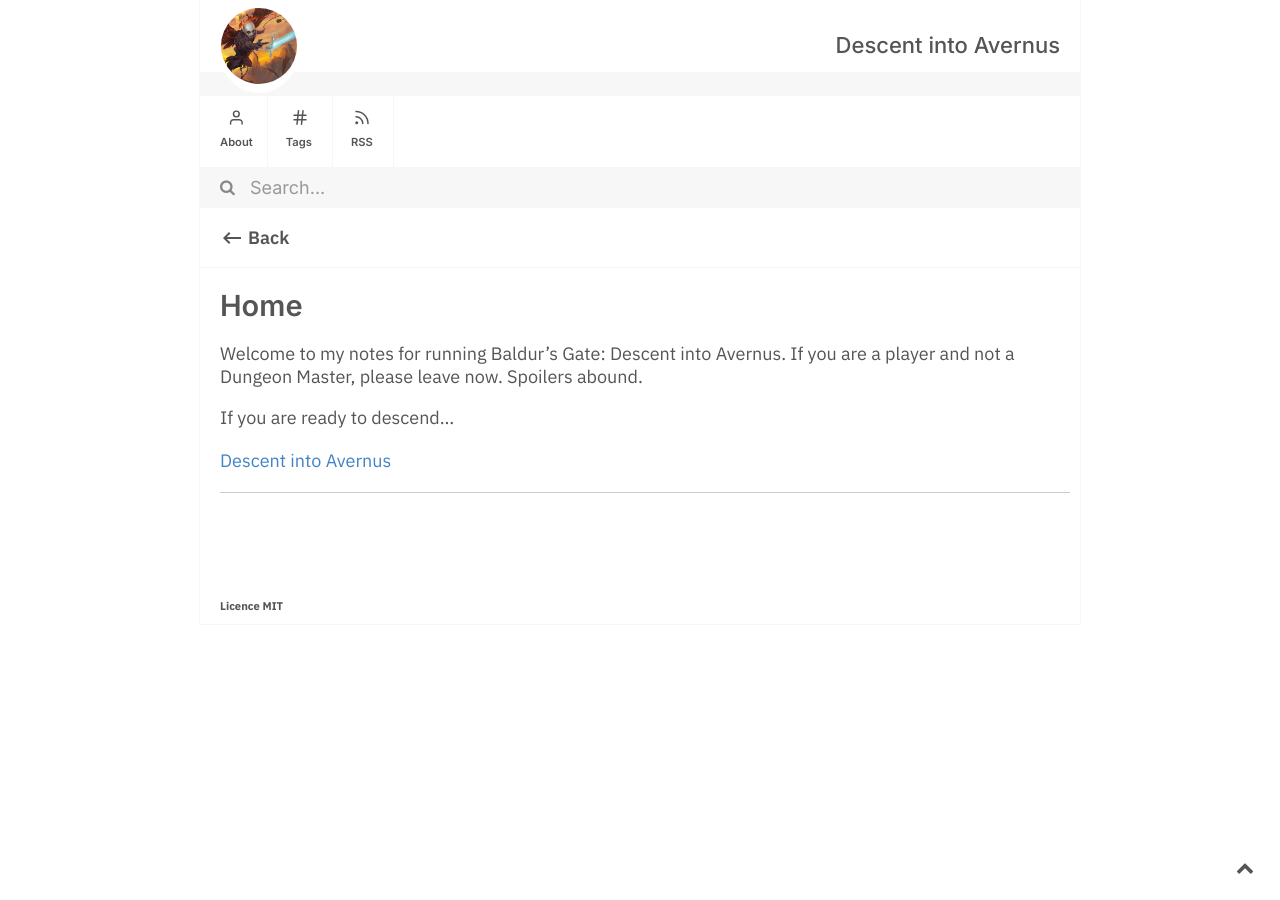
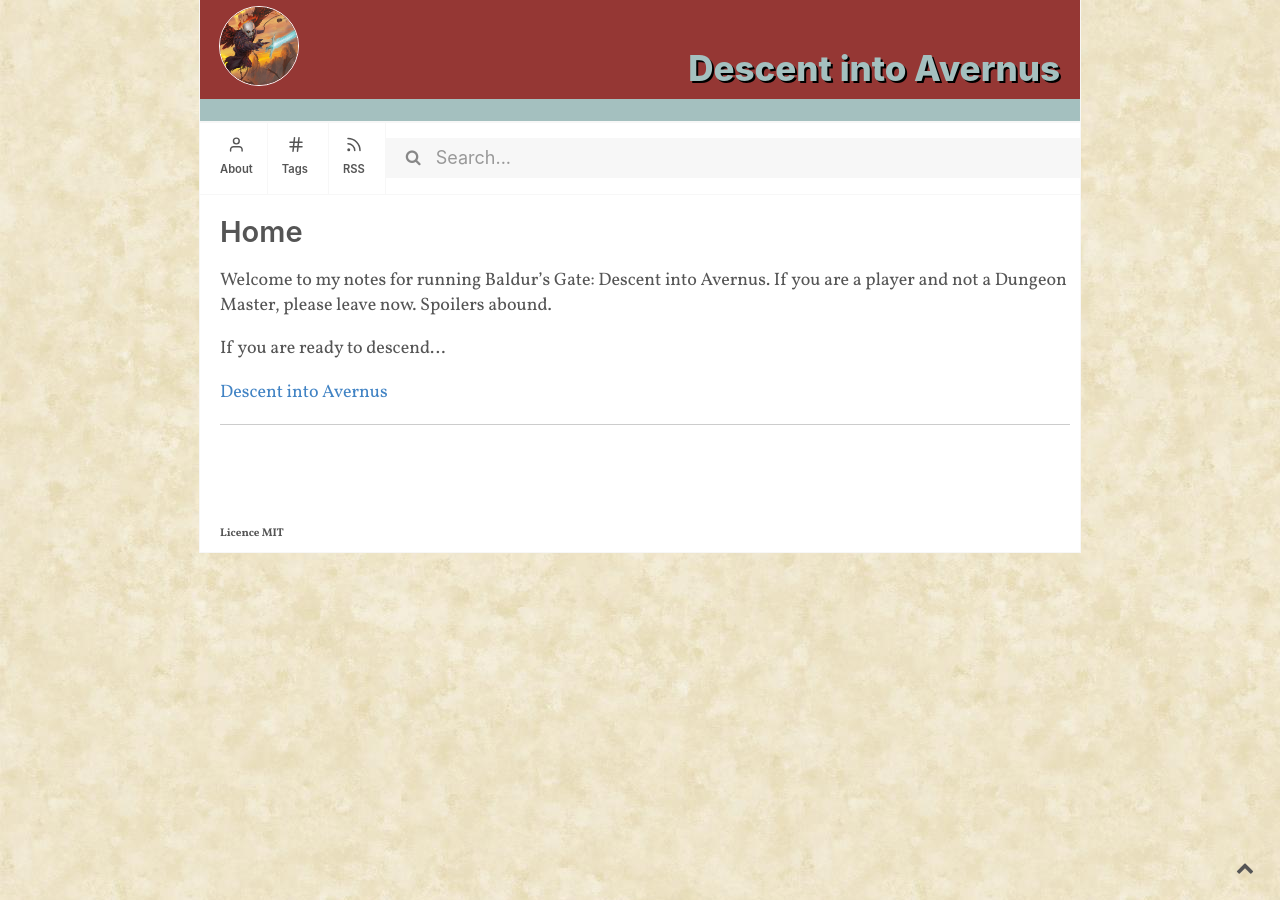
Before and after one commit to timsaucer/avernus, a Jekyll site: the page built from index.md, in a window 1280 px wide. Built offline with Jekyll 4.4.1, drawn with Linux system fonts in a browser that asks for light colours; some web fonts are replaced.

Commit message:
Prettify

```diff
--- a/_includes/header.html
+++ b/_includes/header.html
@@ -2,7 +2,7 @@
 <header>
     <div class="dashboard disable-select">
         <div class="site-heading profile-board-col">
-           <h4 class="medium"><a href="/">{{site.title}}</a></h4>
+           <h4>{{site.title}}</h4>
         </div>
         <div class="userboard profile-board-col">
             <div class="username">
@@ -51,12 +51,15 @@
             </a>
         </div>
 
-    </div>
-    <div class="searchbar search-container">
-        <i class="fa fa-search" aria-hidden="true"></i>
-        <label for="search-input"></label>
-        <input type="text" oninput="changeResultContainerDisp(this.value)" id="search-input" autocomplete="off" placeholder="Search..."/>
-        <ul id="results-container"></ul>
+        <div class="searchbar-container">
+            <div class="searchbar">
+                <i class="fa fa-search" aria-hidden="true"></i>
+                <label for="search-input"></label>
+                <input type="text" oninput="changeResultContainerDisp(this.value)" id="search-input" autocomplete="off" placeholder="Search..."/>
+                <ul id="results-container"></ul>
+            </div>
+        </div>
+
     </div>
     <script src="{{ site.baseurl }}/assets/js/simple-jekyll-search.min.js"></script>
     <script>
@@ -88,16 +91,5 @@
 
 
     </script>
-    {%- if page.permalink != "/" -%}
-    <div class="main-site-subheader disable-select" id="scroll-head" onclick="window.location.assign('/');">
-        <div class="back-icon">
-            <svg class="ripple" xmlns="http://www.w3.org/2000/svg" height="24" viewBox="0 0 24 24" width="24">
-                <path d="M0 0h24v24H0z" fill="none"/>
-                <path d="M21 11H6.83l3.58-3.59L9 6l-6 6 6 6 1.41-1.41L6.83 13H21z"/>
-            </svg>
-        </div>
-        <p class="back-p">Back</p>
-    </div>
-    {%- endif -%}
 
 </header>
--- a/assets/css/style.css
+++ b/assets/css/style.css
@@ -6,8 +6,10 @@ layout: stylesheet
  *             PREDEFINE TAGS CSS                     *
 *******************************************************/
 
-@import url('https://fonts.googleapis.com/css2?family=EB+Garamond:ital,wght@0,400;0,500;0,600;0,700;0,800;1,400;1,500;1,600;1,700;1,800&family=Inter:wght@100;200;300;400;500;600;700;800;900&display=swap');
-@import url('https://fonts.googleapis.com/css2?family=IBM+Plex+Sans:ital,wght@0,100;0,200;0,300;0,400;0,500;0,600;0,700;1,100;1,200;1,300;1,400;1,500;1,600;1,700&display=swap');
+@import url('https://fonts.googleapis.com/css2?family=Rakkas:ital,wght@0,100;0,200;0,300;0,400;0,500;0,600;0,700;1,100;1,200;1,300;1,400;1,500;1,600;1,700&display=swap');
+@import url('https://fonts.googleapis.com/css2?family=Trirong:ital,wght@0,100;0,200;0,300;0,400;0,500;0,600;0,700;1,100;1,200;1,300;1,400;1,500;1,600;1,700&display=swap');
+@import url('https://fonts.googleapis.com/css2?family=Vollkorn:ital,wght@0,100;0,200;0,300;0,400;0,500;0,600;0,700;1,100;1,200;1,300;1,400;1,500;1,600;1,700&display=swap');
+
 @import "{{ site.baseurl }}/assets/css/highlight.css";
 /* Containers: Body, Container, Box, Main, Header, Content */
 
@@ -17,6 +19,7 @@ html {
 
 body {
     counter-reset: sidenote-counter;
+    background-image: url("/avernus/assets/img/parchment-wallpaper.jpg");
 }
 
 .container {
@@ -42,6 +45,7 @@ body {
     width: 80%;
     position: absolute;
     top: 0px;
+    background-color: #fff;
 }
 
 header {
@@ -82,15 +86,20 @@ h6 {
     font-size: 13px;
 }
 
-h1, h2, h3, h4, h5, h6 {
+h1, h2 {
     color: #555555;
-    font-family:  Inter, 'Segoe UI', Roboto, 'Helvetica Neue', Arial, sans-serif;
+    font-family: Trirong, Inter, 'Segoe UI', Roboto, 'Helvetica Neue', Arial, sans-serif;
+    font-weight: 600;
+}
+h3, h4, h5, h6 {
+    color: #555555;
+    font-family: Vollkorn, Inter, 'Segoe UI', Roboto, 'Helvetica Neue', Arial, sans-serif;
     font-weight: 600;
 }
 
 a, p, ul, li, ol, table, span, blockquote {
     color: #555555;
-    font-family:  'IBM Plex Sans', Inter, 'Segoe UI', Roboto, 'Helvetica Neue', Arial, sans-serif;
+    font-family:  Vollkorn, Inter, 'Segoe UI', Roboto, 'Helvetica Neue', Arial, sans-serif;
     font-size: 18px;  /* Let's set the font-size to something old-man friendly */
 }
 
@@ -151,7 +160,7 @@ code {
     background-color: #f7f7f7;
     border-radius: 5px;
     border: none;
-    font-family: 'IBM Plex Sans', Inter, 'Segoe UI', Roboto, Oxygen, Ubuntu, Cantarell, 'Open Sans', 'Helvetica Neue', sans-serif !important;
+    font-family: Vollkorn, Inter, 'Segoe UI', Roboto, Oxygen, Ubuntu, Cantarell, 'Open Sans', 'Helvetica Neue', sans-serif !important;
 }
 
 .serif code {
@@ -159,7 +168,7 @@ code {
     background-color: #f7f7f7;
     border-radius: 5px;
     border: none;
-    font-family: 'EB Garamond', Georgia, serif !important;
+    font-family: Georgia, serif !important;
 }
 
 
@@ -259,20 +268,22 @@ hr {
 /* Blogposts: Post-heading, Post-subheading, Post-content, Related Posts*/
 
 .site-heading {
-    border-bottom: 2px solid #f7f7f7;
+    border-bottom: 2px solid #A4C0BF;
     flex: 0 0 20px;
     align-self: stretch;
     align-content: flex-end;
 }
 
 .site-heading h4 {
-    color: #555555;
-    font-family:  Inter, 'Segoe UI', Roboto, 'Helvetica Neue', Arial, sans-serif;
-    font-stretch: ultra-condensed;
+    color: #A4C0BF;
+    font-family:  Rakkas, Trirong, Inter, 'Segoe UI', Roboto, 'Helvetica Neue', Arial, sans-serif;
+    font-stretch: normal;
     float: right;
+    font-size: 35px;
     margin-bottom: 10px;
     margin-right: 20px;
-    font-weight: 500;
+    font-weight: 800;
+    text-shadow: 2px 2px #000;
 }
 
 .site-heading a {
@@ -286,10 +297,10 @@ hr {
 }
 
 .avatar-link {
-    background-color: #fff;
+    /* background-color: #fff; */
     border-radius: 50%;
     display: inline-block !important;
-    float: left;
+    float: none;
     margin: -35px 5px 0 8px;
     max-width: 100%;
     padding: 1px;
@@ -298,7 +309,7 @@ hr {
 }
 
 .avatar-img {
-    border: 2px solid #fff;
+    border: 1px solid #fff;
     color: #fff;
     border-radius: 50%;
     box-sizing: border-box;
@@ -312,10 +323,11 @@ hr {
     width: 100%;
     display: flex;
     flex-direction: column;
+    background-color: #953734;
 }
 
 .userboard {
-    background-color: #f7f7f7;
+    background-color: #A4C0BF;
     width: 100%;
 }
 
@@ -349,7 +361,7 @@ hr {
 .link-to-notes a {
     color: #4183c4;
     text-decoration: none;
-    font-family: 'IBM Plex Sans', 'Segoe UI', Roboto, Oxygen, Ubuntu, Cantarell, 'Open Sans', 'Helvetica Neue', sans-serif;
+    font-family: Vollkorn, 'Segoe UI', Roboto, Oxygen, Ubuntu, Cantarell, 'Open Sans', 'Helvetica Neue', sans-serif;
     font-size: 15px;
     margin-left: -3px;
 }
@@ -370,6 +382,7 @@ hr {
 .main-site-subheader {
     border-bottom: 1px solid #f7f7f7;
     padding-left: 15px;
+    display: flex;
 }
 
 .home, .categories, .rss, .projects {
@@ -544,15 +557,17 @@ hr {
 }
 
 .serif {
-    font-family: 'EB Garamond', Georgia, serif !important;
+    font-family: Georgia, serif !important;
 }
 
 .title-sans {
     font-family: Inter, 'Segoe UI', Roboto, Oxygen, Ubuntu, Cantarell, 'Open Sans', 'Helvetica Neue', sans-serif !important;
+    color: #000;
+    font-weight: 600;
 }
 
 .regular-sans {
-    font-family: 'IBM Plex Sans', Inter, 'Segoe UI', Roboto, Oxygen, Ubuntu, Cantarell, 'Open Sans', 'Helvetica Neue', sans-serif !important;
+    font-family: Vollkorn, Inter, 'Segoe UI', Roboto, Oxygen, Ubuntu, Cantarell, 'Open Sans', 'Helvetica Neue', sans-serif !important;
 }
 
 .bold {
@@ -584,7 +599,7 @@ hr {
 }
 
 .boxit {
-    font-family:  'IBM Plex Sans', Inter, 'Segoe UI', Roboto, 'Helvetica Neue', Arial, sans-serif;
+    font-family:  Vollkorn, Inter, 'Segoe UI', Roboto, 'Helvetica Neue', Arial, sans-serif;
     font-size: 18px;  /* Let's set the font-size to something old-man friendly */
     padding: 20px;
     background-color: #f7f7f7;
@@ -627,6 +642,18 @@ hr {
 
 /* Common custom components between Main Site and Notes: Searchbar, Backbutton, ContentBox, Related Posts/Notes, Copyright,  */
 
+.searchbar-container {
+    position: relative;
+    display: inline-flex;
+    flex-grow: 1;
+    align-items: center;
+}
+
+.searchbar {
+    flex-grow: 1;
+    display: inline-flex;
+}
+
 .searchbar input[type="text"] {
     position: relative;
     padding-left: 50px;
@@ -646,6 +673,7 @@ hr {
     font-size: 18px;
     font-family:  Inter, 'Segoe UI', Roboto, 'Helvetica Neue', Arial, sans-serif !important;
 }
+
 .searchbar i {
     position: absolute;
     vertical-align: middle;
@@ -756,7 +784,7 @@ hr {
     margin-top: -12px;
     margin-left: 20px !important;
     margin-right: 30px;
-    font-family:  'IBM Plex Sans', Inter, 'Segoe UI', Roboto, 'Helvetica Neue', Arial, sans-serif;
+    font-family:  Vollkorn, Inter, 'Segoe UI', Roboto, 'Helvetica Neue', Arial, sans-serif;
     font-size: 15px;
 }
 
@@ -798,7 +826,7 @@ hr {
 .mn-right {
     float: right;
     clear: right;
-    font-family: 'IBM Plex Sans', Inter, 'Segoe UI', Roboto, Oxygen, Ubuntu, Cantarell, 'Open Sans', 'Helvetica Neue', sans-serif !important;
+    font-family: Vollkorn, Inter, 'Segoe UI', Roboto, Oxygen, Ubuntu, Cantarell, 'Open Sans', 'Helvetica Neue', sans-serif !important;
     font-size: 14px;
     margin-right: -45%;
     width: 40%;
@@ -813,7 +841,7 @@ hr {
 .mn-left {
     float: left;
     clear: left;
-    font-family: 'IBM Plex Sans', Inter, 'Segoe UI', Roboto, Oxygen, Ubuntu, Cantarell, 'Open Sans', 'Helvetica Neue', sans-serif !important;
+    font-family: Vollkorn, Inter, 'Segoe UI', Roboto, Oxygen, Ubuntu, Cantarell, 'Open Sans', 'Helvetica Neue', sans-serif !important;
     font-size: 13px;
     margin-left: -20%;
     width: 10%;
@@ -831,7 +859,7 @@ hr {
 .sidenote-number:after,
 .sn-left:before,
 .sn-right:before {
-    font-family: 'IBM Plex Sans', Inter, 'Segoe UI', Roboto, Oxygen, Ubuntu, Cantarell, 'Open Sans', 'Helvetica Neue', sans-serif !important;
+    font-family: Vollkorn, Inter, 'Segoe UI', Roboto, Oxygen, Ubuntu, Cantarell, 'Open Sans', 'Helvetica Neue', sans-serif !important;
     position: relative;
     vertical-align: baseline;
 }
```
Also changed, not shown: _layouts/default.html (added, +86 -0 lines), assets/img/parchment-wallpaper.jpg (added).
